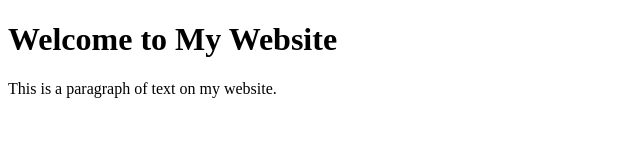
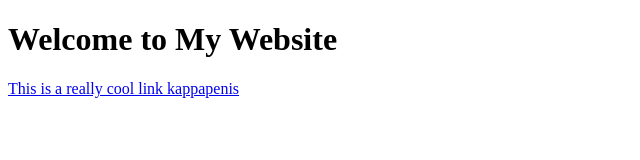
Before and after one commit to djmoore04/test1, a plain HTML site: page index.html in a window 1280 px wide. Shown: the whole page, without its empty margins (0-640 px from the left). Drawn offline with Linux system fonts and the light colour scheme.

Commit message:
Update index.html

```diff
--- a/index.html
+++ b/index.html
@@ -5,6 +5,6 @@
 </head>
 <body>
     <h1>Welcome to My Website</h1>
-    <p>This is a paragraph of text on my website.</p>
+    <a href="https://www.youtube.com/watch?v=dQw4w9WgXcQ">This is a really cool link kappapenis</a>
 </body>
 </html>
```
